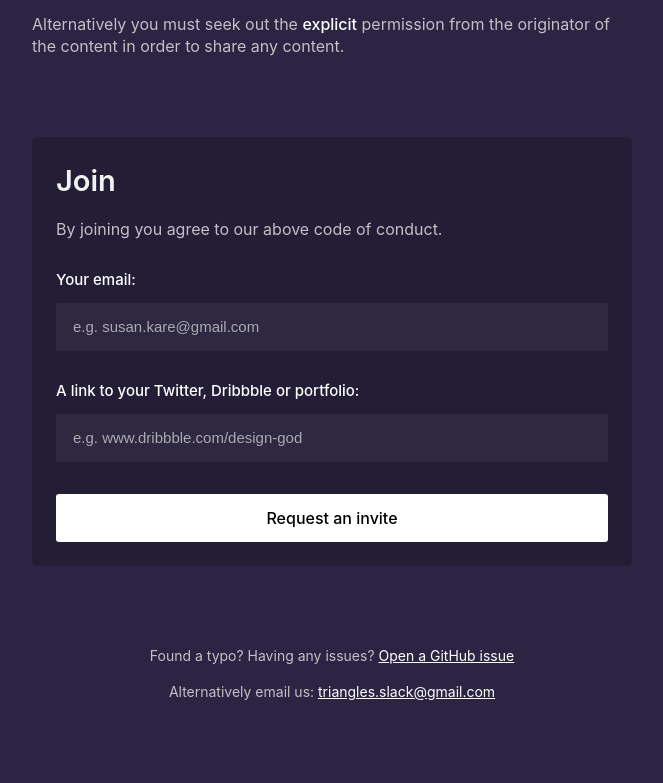
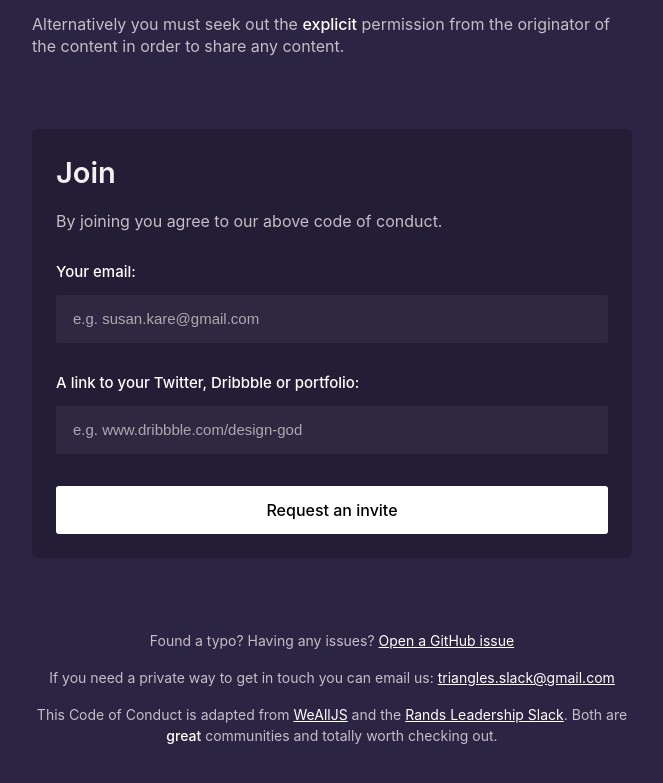
Before and after one commit to mattvagni/triangles-slack, a React app: page / in a window 1280 px wide. Shown: the part 2561-3344 px from the top of the page, without its empty margins (308-971 px from the left). Built offline with nearby package versions, Linux system fonts and the light colour scheme.

Commit message:
Add credit/attribution to other CoCs.
Thanks!

```diff
--- a/src/web/App/index.js
+++ b/src/web/App/index.js
@@ -89,11 +89,9 @@ class App extends Component {
 
           <JoinForm />
 
-          <div class="app__footer">
-            <Text size="small">Found a typo? Having any issues? <Text size="small" isInline noWrap><a href="https://github.com/mattvagni/triangles-slack/issues/new" rel="noopener noreferrer" target="_blank">Open a GitHub issue</a></Text></Text>
-            <Text size="small">Alternatively email us: <a href="mailto:triangles.slack@gmail.com">triangles.slack@gmail.com</a></Text>
-          </div>
-
+          <Text size="small" isCentered>Found a typo? Having any issues? <Text size="small" isInline noWrap><a href="https://github.com/mattvagni/triangles-slack/issues/new" rel="noopener noreferrer" target="_blank">Open a GitHub issue</a></Text></Text>
+          <Text size="small" isCentered>If you need a private way to get in touch you can email us: <a href="mailto:triangles.slack@gmail.com">triangles.slack@gmail.com</a></Text>
+          <Text size="small" isCentered>This Code of Conduct is adapted from <a href="https://wealljs.org/code-of-conduct" target="_blank" rel="noopener noreferrer">WeAllJS</a> and the <a href="https://github.com/randsleadershipslack/documents-and-resources/blob/master/code-of-conduct.md" target="_blank" rel="noopener noreferrer">Rands Leadership Slack</a>. Both are <strong>great</strong> communities and totally worth checking out.</Text>
         </div>
       </div>
     );
--- a/src/web/App/styles.css
+++ b/src/web/App/styles.css
@@ -27,8 +27,3 @@ html {
 	height: 64px;
 	margin: 0 0 32px;
 }
-
-.app__footer {
-	margin: 80px 32px 0;
-	text-align: center;
-}
--- a/src/web/JoinForm/styles.css
+++ b/src/web/JoinForm/styles.css
@@ -1,5 +1,5 @@
 .join-form {
-  margin-top: 80px;
+  margin: 72px 0;
 }
 
 @media only screen and (max-width: 600px) {
--- a/src/web/Text/index.js
+++ b/src/web/Text/index.js
@@ -12,6 +12,7 @@ function Text(props) {
     `text--color-${props.color}`,
     {
       'text--isInline': props.isInline,
+      'text--isCentered': props.isCentered,
       'text--noWrap': props.noWrap,
     }
   );
@@ -25,6 +26,7 @@ function Text(props) {
 
 Text.propTypes = {
   isInline: PropTypes.bool,
+  isCentered: PropTypes.bool,
   isBold: PropTypes.bool,
   noWrap: PropTypes.bool,
   size: PropTypes.oneOf(['small', 'medium', 'large']),
@@ -33,6 +35,7 @@ Text.propTypes = {
 
 Text.defaultProps = {
   isInline: false,
+  isCentered: false,
   isBold: false,
   noWrap: false,
   size: 'medium',
--- a/src/web/Text/styles.css
+++ b/src/web/Text/styles.css
@@ -30,16 +30,8 @@
   margin: 0;
 }
 
-.text--large {
-  font-size: 22px;
-}
-
-.text--medium {
-  font-size: 16px;
-}
-
-.text--small {
-  font-size: 14px;
+.text--isCentered {
+  text-align: center;
 }
 
 .text--noWrap {
@@ -53,3 +45,16 @@
 .text--color-white {
   color: #FFF;
 }
+
+.text--large {
+  font-size: 22px;
+}
+
+.text--medium {
+  font-size: 16px;
+}
+
+.text--small {
+  font-size: 14px;
+  line-height: 1.5;
+}
```
